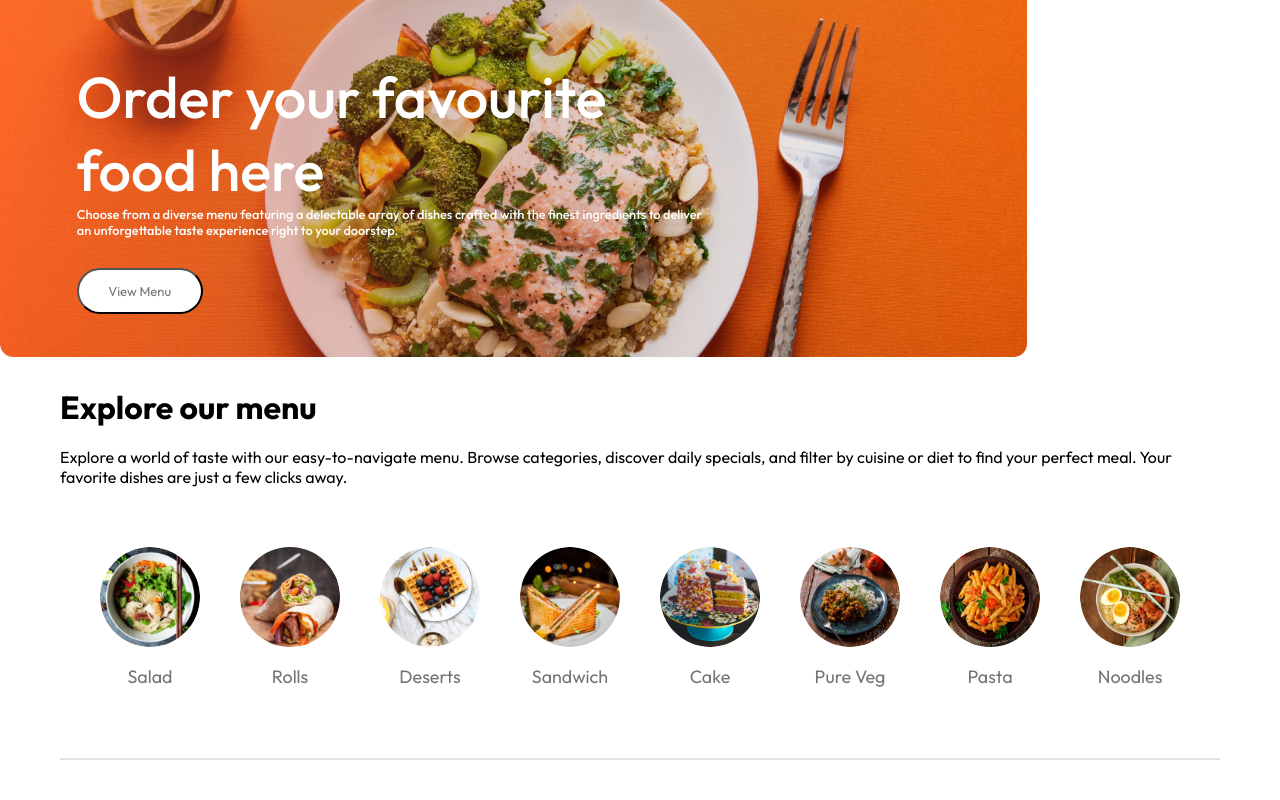
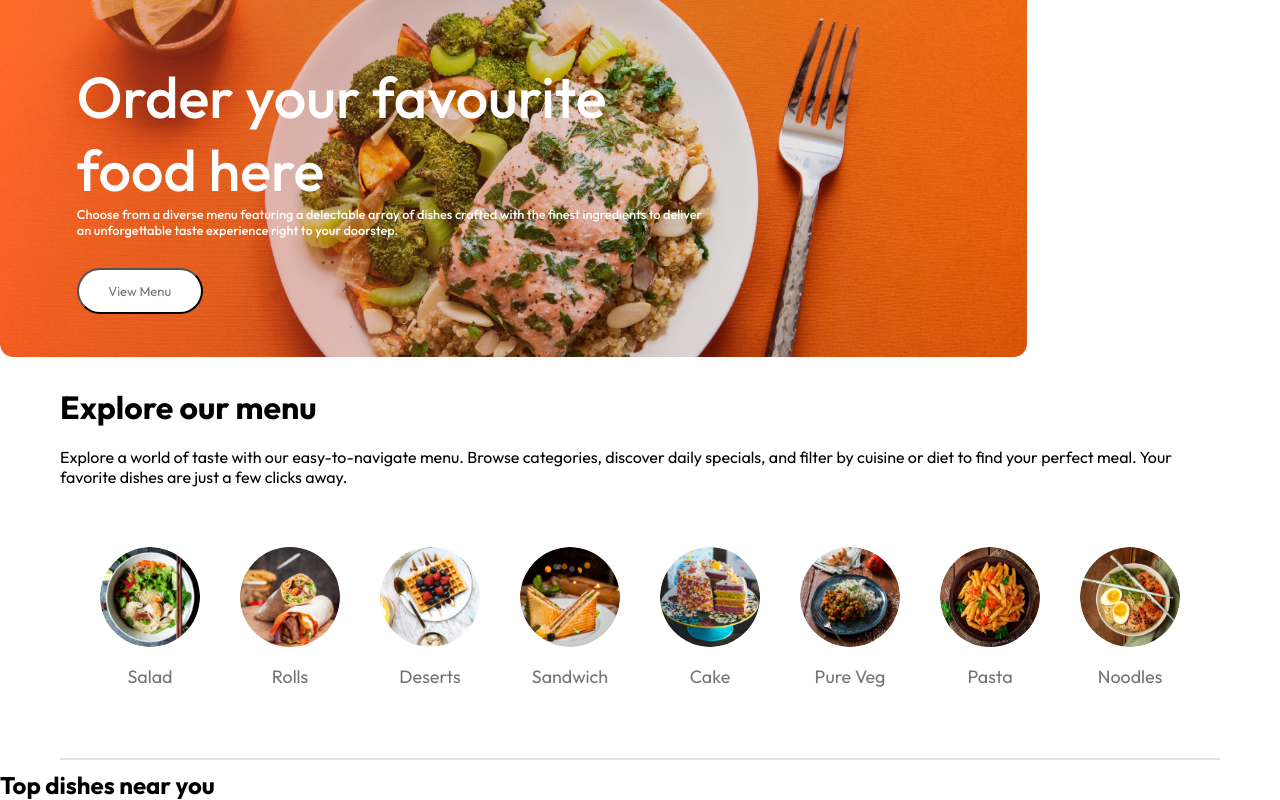
Before and after one commit to jibankumarpanda/FOODSTAR, a React (Vite) app in the folder frontend/: page / in a window 1280 px wide. Shown: the part 188-988 px from the top of the page. Before the commit the page ends 958 px from the top, so only its background shows below. Built offline with nearby package versions, Linux system fonts and the light colour scheme.

Commit message:
Fix: Update active menu item styling and fix useState import

```diff
--- /dev/null
+++ b/frontend/src/Context/StoreContext.jsx
@@ -0,0 +1,20 @@
+import { createContext } from "react";
+import { food_list } from "../assets/assets";
+
+export const StoreContext = createContext(null);
+
+const StoreContextProvider = (props) => {
+
+
+    const contextValue = {
+        food_list
+    }
+
+    return (
+        <StoreContext.Provider value={contextValue}>
+            {props.children}
+        </StoreContext.Provider>
+    )
+}
+
+export default StoreContextProvider;
--- /dev/null
+++ b/frontend/src/components/FoodDisplay/FoodDisplay.jsx
@@ -0,0 +1,15 @@
+import React, { useContext } from 'react'
+import './FoodDisplay.css'
+import { StoreContext } from '../../Context/StoreContext'
+const FoodDisplay = ({category}) => {
+const { food_list } = useContext(StoreContext)
+
+    return (
+        <div className='food-display' id = 'food-display'>
+            <h2>Top dishes near you</h2>
+
+        </div>
+    )
+}
+
+export default FoodDisplay;
--- a/frontend/src/main.jsx
+++ b/frontend/src/main.jsx
@@ -3,13 +3,16 @@
 import './index.css';
 import App from './App.jsx';
 import { BrowserRouter } from 'react-router-dom';
+import StoreContextProvider from './Context/StoreContext';
 
 const root = createRoot(document.getElementById('root'));
 
 root.render(
   <React.StrictMode>
     <BrowserRouter>
+    <StoreContextProvider>
       <App />
+    </StoreContextProvider>
     </BrowserRouter>
   </React.StrictMode>
 );
--- a/frontend/src/pages/Home/Home.jsx
+++ b/frontend/src/pages/Home/Home.jsx
@@ -2,6 +2,7 @@
 import './Home.css';
 import Header from '../../components/Header/Header';
 import ExploreMenu from '../../components/Exploremenu/ExploreMenu';
+import FoodDisplay from '../../components/FoodDisplay/FoodDisplay';
 
 const Home = () => {
 
@@ -10,6 +11,7 @@
         <div>
             <Header/>
             <ExploreMenu category={category} setCategory={setCategory}/>
+            <FoodDisplay category={category}/>
         </div>
     )
 }
```
Also changed, not shown: frontend/src/components/FoodDisplay/FoodDisplay.css (added).
